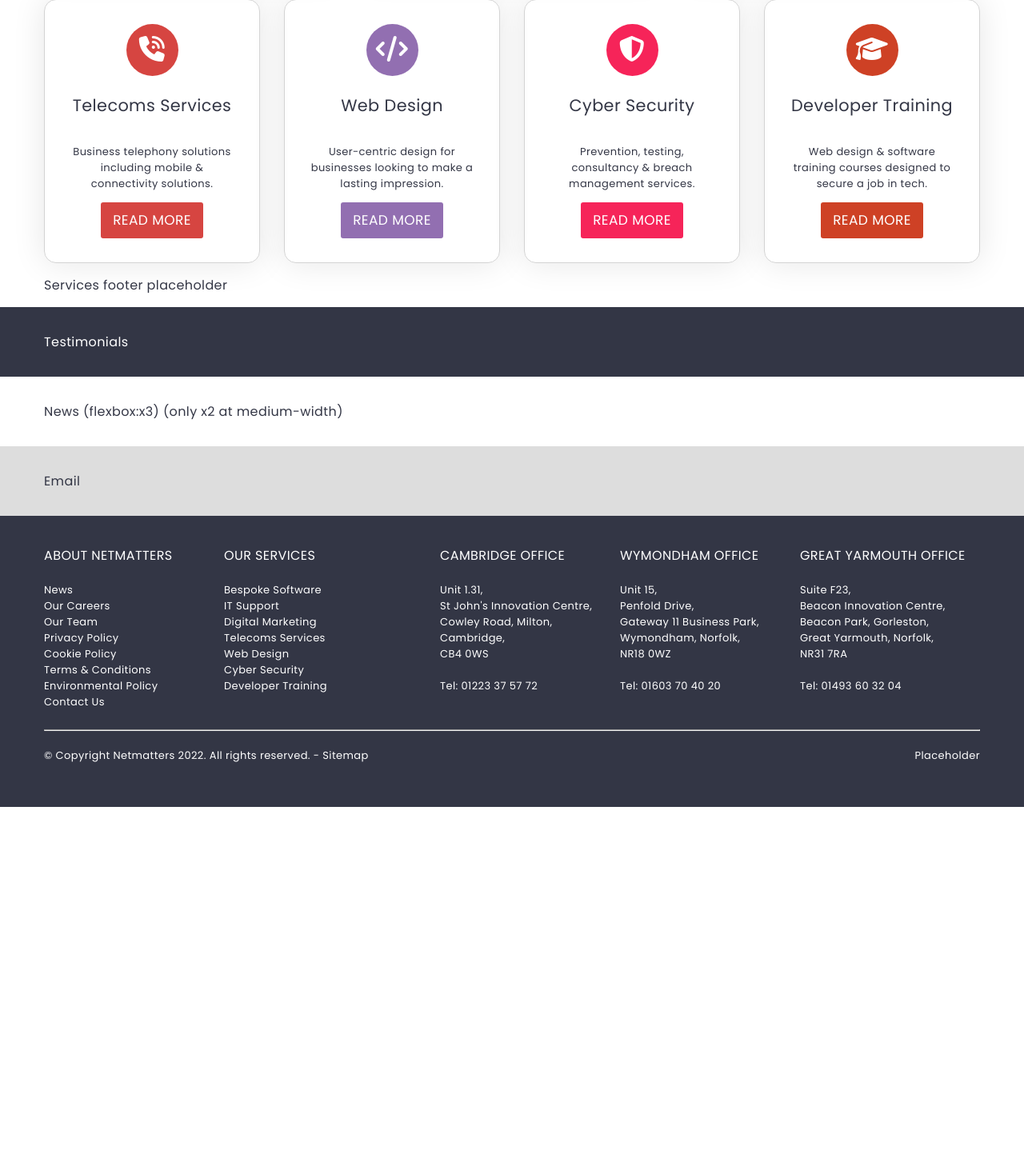
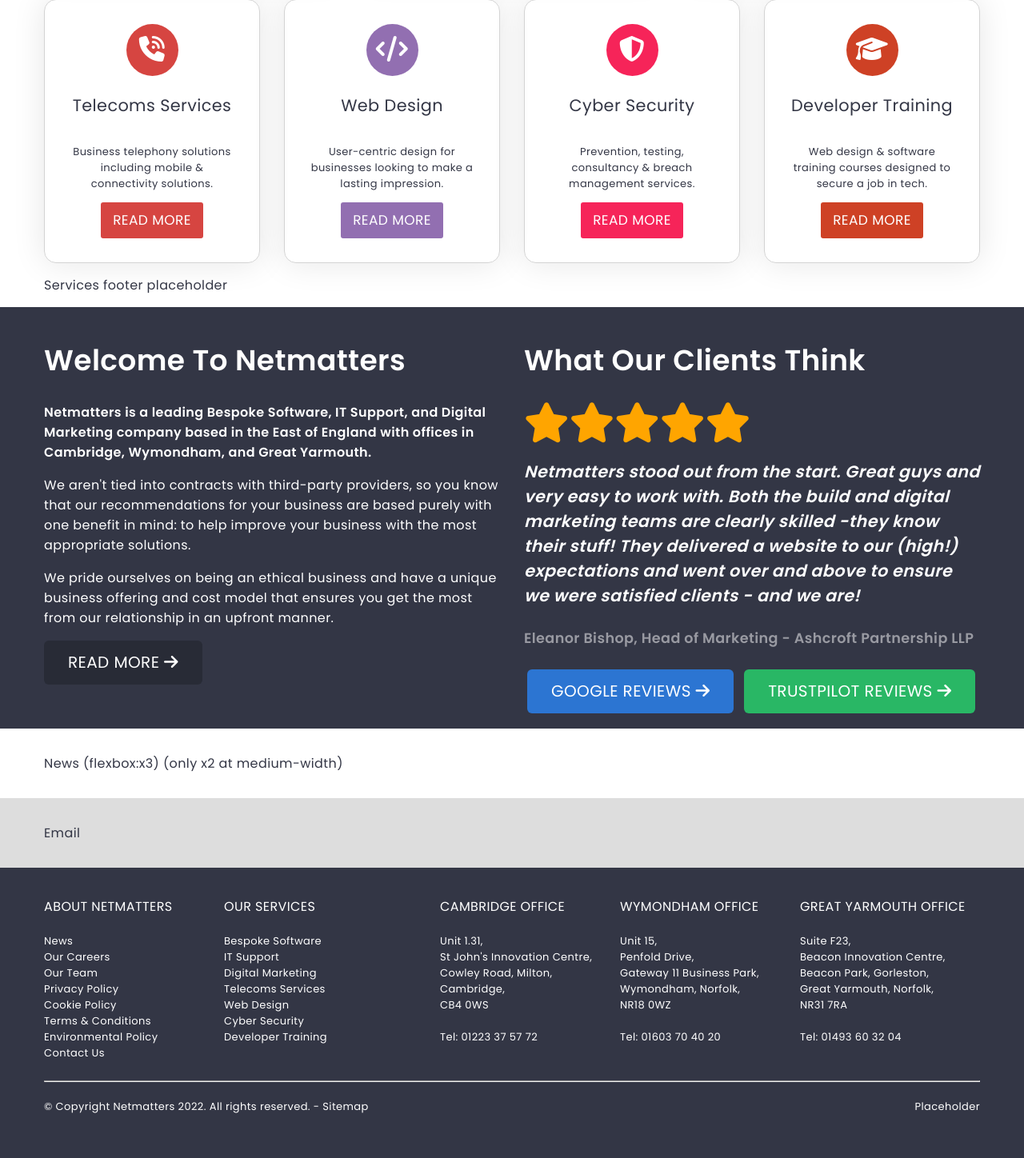
Before and after one commit to paul-roll/HTML-CSS-Reflection, a PHP site: page / in a window 1280 px wide. Shown: the part 1220-2668 px from the top of the page at 80% size. Before the commit the page ends 2229 px from the top, so only its background shows below. Run offline with PHP 8.4, Linux system fonts and the light colour scheme; some libraries are stand-ins or nearby versions.

Commit message:
worked on testimonials section

```diff
--- a/css/stylesheet.css
+++ b/css/stylesheet.css
@@ -1179,6 +1143,129 @@ nav li ul :last-child {
 .testimonials {
   background-color: #333645;
   color: #FFFFFF;
+}
+
+/* line 9, ../../Users/paulr/Desktop/Netmatters/HTML & CSS Reflection/scss/3.layout/_testimonials.scss */
+.testimonials .wrapper {
+  display: flex;
+  flex-direction: column;
+}
+
+@media (min-width: 992px) {
+  /* line 9, ../../Users/paulr/Desktop/Netmatters/HTML & CSS Reflection/scss/3.layout/_testimonials.scss */
+  .testimonials .wrapper {
+    flex-direction: row;
+    gap: 30px;
+  }
+}
+
+/* line 16, ../../Users/paulr/Desktop/Netmatters/HTML & CSS Reflection/scss/3.layout/_testimonials.scss */
+.testimonials .wrapper .flex-item {
+  flex: 1 0;
+}
+
+/* line 21, ../../Users/paulr/Desktop/Netmatters/HTML & CSS Reflection/scss/3.layout/_testimonials.scss */
+.testimonials a {
+  text-decoration: none;
+  color: #FFFFFF;
+}
+
+/* line 24, ../../Users/paulr/Desktop/Netmatters/HTML & CSS Reflection/scss/3.layout/_testimonials.scss */
+.testimonials a:hover {
+  text-decoration: underline;
+}
+
+/* line 30, ../../Users/paulr/Desktop/Netmatters/HTML & CSS Reflection/scss/3.layout/_testimonials.scss */
+.testimonials p:first-of-type {
+  font-weight: bold;
+}
+
+/* line 35, ../../Users/paulr/Desktop/Netmatters/HTML & CSS Reflection/scss/3.layout/_testimonials.scss */
+.testimonials .fa-star {
+  font-size: 50px;
+  color: #FFA500;
+}
+
+/* line 40, ../../Users/paulr/Desktop/Netmatters/HTML & CSS Reflection/scss/3.layout/_testimonials.scss */
+.testimonials blockquote {
+  margin-left: 0;
+  margin-right: 0;
+  font-style: italic;
+  font-size: 20.8px;
+  font-weight: bold;
+}
+
+/* line 47, ../../Users/paulr/Desktop/Netmatters/HTML & CSS Reflection/scss/3.layout/_testimonials.scss */
+.testimonials cite {
+  font-size: 17.6px;
+  font-weight: bold;
+  font-style: normal;
+  color: #999AA2;
+}
+
+/* line 55, ../../Users/paulr/Desktop/Netmatters/HTML & CSS Reflection/scss/3.layout/_testimonials.scss */
+.testimonials .btn.more {
+  display: inline-block;
+  font-size: 20px;
+  padding: 10px 30px;
+  border: 0;
+  line-height: 35px;
+  color: #FFFFFF;
+  background-color: #282b36;
+  border-radius: 3px;
+  text-transform: uppercase;
+  border-radius: 6px;
+}
+
+/* line 58, ../../Users/paulr/Desktop/Netmatters/HTML & CSS Reflection/scss/3.layout/_testimonials.scss */
+.testimonials .btn.more:hover {
+  background: #121419;
+}
+
+/* line 62, ../../Users/paulr/Desktop/Netmatters/HTML & CSS Reflection/scss/3.layout/_testimonials.scss */
+.testimonials .btn.google {
+  display: inline-block;
+  font-size: 20px;
+  padding: 10px 30px;
+  border: 0;
+  line-height: 35px;
+  color: #FFFFFF;
+  background-color: #2c75d2;
+  border-radius: 3px;
+  text-transform: uppercase;
+  border-radius: 6px;
+  margin: 4px;
+}
+
+/* line 66, ../../Users/paulr/Desktop/Netmatters/HTML & CSS Reflection/scss/3.layout/_testimonials.scss */
+.testimonials .btn.google:hover {
+  background: #235ea8;
+}
+
+/* line 70, ../../Users/paulr/Desktop/Netmatters/HTML & CSS Reflection/scss/3.layout/_testimonials.scss */
+.testimonials .btn.trustpilot {
+  display: inline-block;
+  font-size: 20px;
+  padding: 10px 30px;
+  border: 0;
+  line-height: 35px;
+  color: #FFFFFF;
+  background-color: #29b765;
+  border-radius: 3px;
+  text-transform: uppercase;
+  border-radius: 6px;
+  margin: 4px;
+}
+
+/* line 74, ../../Users/paulr/Desktop/Netmatters/HTML & CSS Reflection/scss/3.layout/_testimonials.scss */
+.testimonials .btn.trustpilot:hover {
+  background: #208e4e;
+}
+
+/* line 80, ../../Users/paulr/Desktop/Netmatters/HTML & CSS Reflection/scss/3.layout/_testimonials.scss */
+.testimonials h1 {
+  font-size: 36px;
+  font-weight: 600;
 }
 
 /* line 5, ../../Users/paulr/Desktop/Netmatters/HTML & CSS Reflection/scss/3.layout/_news.scss */
--- a/index.html
+++ b/index.html
@@ -172,7 +172,23 @@
 
       <div class="testimonials">
         <div class="wrapper">
-          <p>Testimonials</p>
+          <div class="flex-item">
+            <h1>Welcome To Netmatters</h1>
+            <p>Netmatters is a leading <a href="#">Bespoke Software</a>, <a href="#">IT Support</a>, and <a href="#">Digital Marketing</a> company based in the East of England with offices in <a href="#">Cambridge</a>, <a href="#">Wymondham</a>, and <a href="#">Great Yarmouth</a>.</p>
+            <p>We aren't tied into contracts with third-party providers, so you know that our recommendations for your business are based purely with one benefit in mind: to help improve your business with the most appropriate solutions.</p>
+            <p>We pride ourselves on being an ethical business and have a unique business offering and cost model that ensures you get the most from our relationship in an upfront manner.</p>
+            <div class="btn more">Read More <i class="fa-solid fa-arrow-right"></i></div>
+          </div>
+          <div class="flex-item">
+            <h1>What Our Clients Think</h1>
+            <i class="fa-solid fa-star"></i><i class="fa-solid fa-star"></i><i class="fa-solid fa-star"></i><i class="fa-solid fa-star"></i><i class="fa-solid fa-star"></i>
+            <blockquote>
+              <p>Netmatters stood out from the start. Great guys and very easy to work with. Both the build and digital marketing teams are clearly skilled -they know their stuff! They delivered a website to our (high!) expectations and went over and above to ensure we were satisfied clients - and we are!</p>
+              <cite>Eleanor Bishop, Head of Marketing - Ashcroft Partnership LLP</cite>
+            </blockquote>
+            <div class="btn google">Google Reviews <i class="fa-solid fa-arrow-right"></i></div>
+            <div class="btn trustpilot">TrustPilot Reviews <i class="fa-solid fa-arrow-right"></i></div>
+          </div>
         </div>
       </div>
 
--- a/scss/1.utilities/_config.scss
+++ b/scss/1.utilities/_config.scss
@@ -12,6 +12,7 @@ $color-white: #FFFFFF;
 $color-tuna: #333645;
 $color-alto: #DDDDDD;
 $color-grey: #999AA2;
+$color-star: #FFA500;
 
 $color-header-bg: $color-white;
 $color-nav-bg: $color-tuna;
--- a/scss/1.utilities/_mixins.scss
+++ b/scss/1.utilities/_mixins.scss
@@ -3,14 +3,14 @@
 // ==========================================================================
 
 
-@mixin btn($color, $background-color, $font-size: 17px, $padding: 5px) {
+@mixin btn($color, $background-color, $font-size: 17px, $padding1: 5px, $padding2: 15px) {
     display: inline-block;
     //font-size: 17px;
     font-size: $font-size;
     //padding: 5px;
-    padding: $padding;
-    padding-left: 15px;
-    padding-right: 15px;
+    padding: $padding1 $padding2;
+    // padding-left: 15px;
+    // padding-right: 15px;
     border: 0;
     line-height: 35px;
     color: $color;
--- a/scss/3.layout/_testimonials.scss
+++ b/scss/3.layout/_testimonials.scss
@@ -5,4 +5,80 @@
 .testimonials {
     background-color: $color-testimonials-bg;
     color: $color-white;
+
+    .wrapper {
+        display: flex;
+        flex-direction: column;
+        @media (min-width: $breakpoint-md) {
+            flex-direction: row;
+            gap: 30px;
+        }
+        .flex-item {
+            flex: 1 0;
+        }
+    }
+
+    a {
+        text-decoration: none;
+        color: $color-white;
+        &:hover {
+            text-decoration: underline;
+        }
+    }
+
+    p {
+        &:first-of-type {
+            font-weight: bold;
+        }
+    }
+
+    .fa-star {
+        font-size: 50px;
+        color: $color-star;
+    }
+
+    blockquote {
+        margin-left: 0;
+        margin-right: 0;
+        font-style: italic;
+        font-size: 20.8px;
+        font-weight: bold;
+    }
+    cite {
+        font-size: 17.6px;
+        font-weight: bold;
+        font-style: normal;
+        color: $color-grey;
+    }
+
+    .btn {
+        &.more {
+            @include btn($color-white, darken($color-tuna, 5%), 20px, 10px, 30px);
+            border-radius: 6px;
+            &:hover {
+                background: darken($color-tuna, 15%)
+            }
+        }
+        &.google {
+            @include btn($color-white, darken($color-it-support, 5%), 20px, 10px, 30px);
+            border-radius: 6px;
+            margin: 4px;
+            &:hover {
+                background: darken($color-it-support, 15%)
+            }
+        }
+        &.trustpilot {
+            @include btn($color-white, darken($color-digital-marketing, 5%), 20px, 10px, 30px);
+            border-radius: 6px;
+            margin: 4px;
+            &:hover {
+                background: darken($color-digital-marketing, 15%)
+            }
+        }
+    }
+
+    h1 {
+        font-size: 36px;
+        font-weight: 600;
+    }
 }
```
Also changed, not shown: other parts of css/stylesheet.css (+18 -54 lines), 1 other file.
